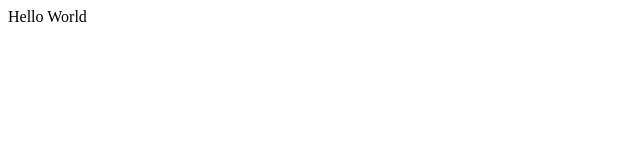
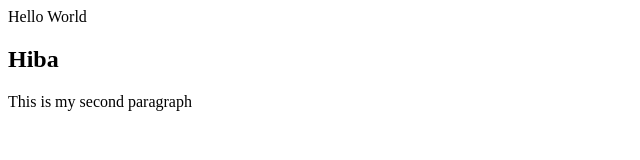
Before and after one commit to Hibamustafa-official/apnacollege-demo, a plain HTML site: page index.html in a window 1280 px wide. Shown: the whole page, without its empty margins (0-640 px from the left). Drawn offline with Linux system fonts and the light colour scheme.

Commit message:
Second paragraph added

```diff
--- a/index.html
+++ b/index.html
@@ -1 +1,3 @@
 <p>Hello World</p>
+<h2>Hiba</h2>
+<p>This is my second paragraph </p>
```
